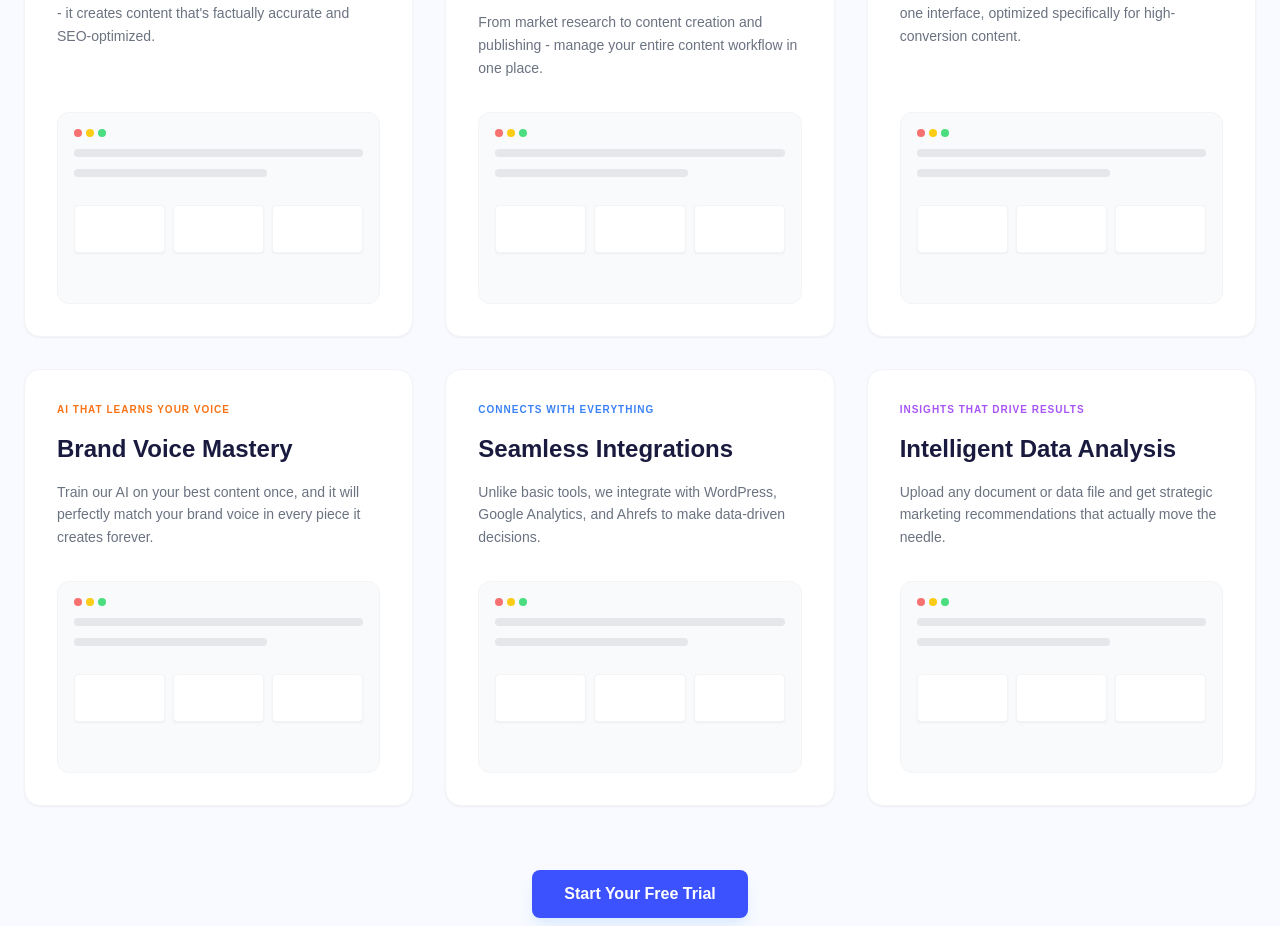
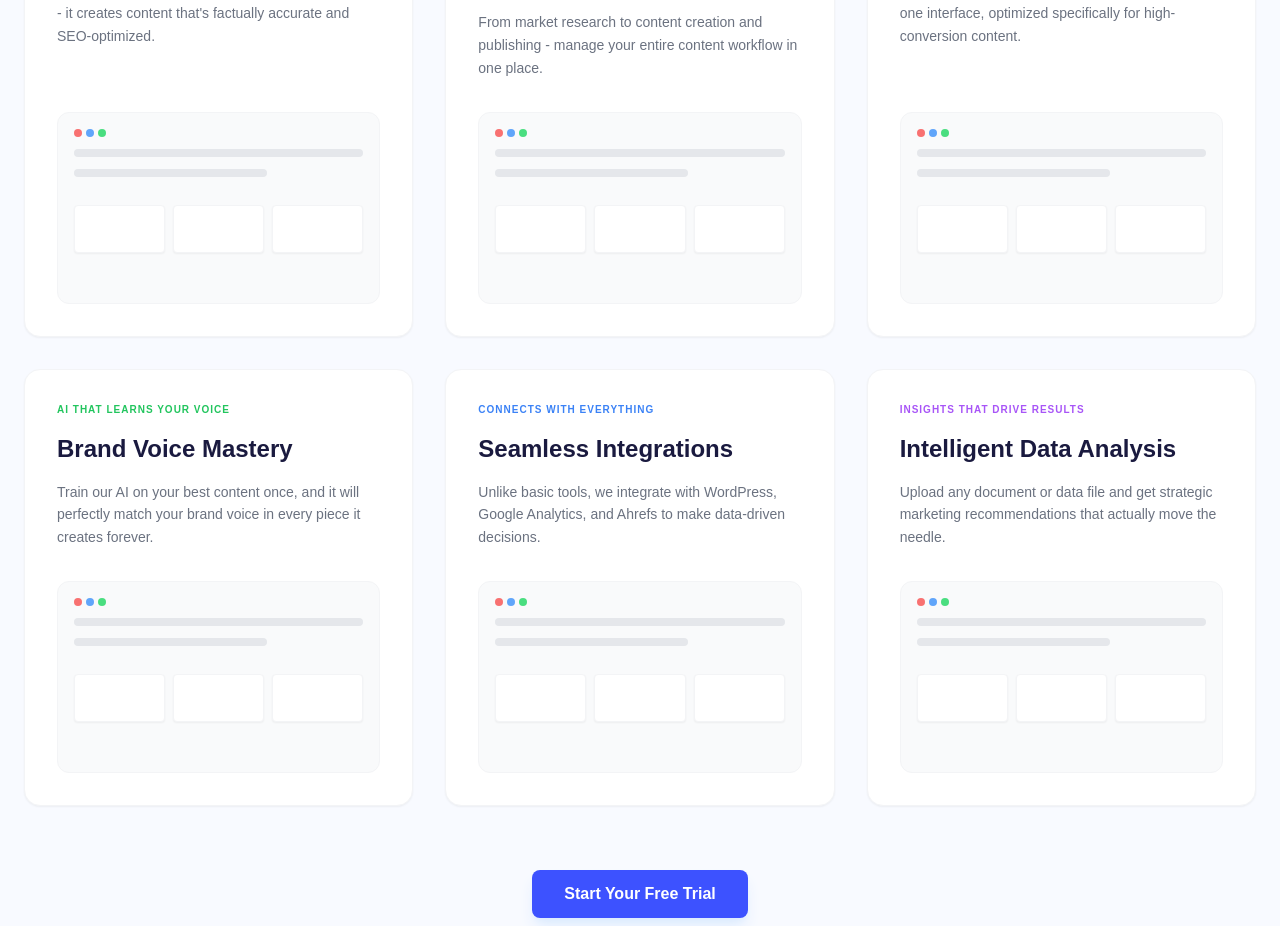
Before and after one commit to PRATIK-RAKTATE/blog-galaxy, a React (Vite) app in the folder client/: page / in a window 1280 px wide. Shown: the part 1590-2516 px from the top of the page. Built offline with nearby package versions, Linux system fonts and the light colour scheme.

Commit message:
chore(seo): fix visible color

```diff
--- a/client/src/components/Feature.jsx
+++ b/client/src/components/Feature.jsx
@@ -24,7 +24,7 @@
       badge: "AI THAT LEARNS YOUR VOICE",
       title: "Brand Voice Mastery",
       desc: "Train our AI on your best content once, and it will perfectly match your brand voice in every piece it creates forever.",
-      color: "text-orange-500",
+      color: "text-green-500",
     },
     {
       badge: "CONNECTS WITH EVERYTHING",
@@ -66,7 +66,7 @@
               <div className="mt-auto bg-gray-50 rounded-xl border border-gray-100 p-4 h-48 flex flex-col gap-3">
                 <div className="flex gap-1">
                   <div className="w-2 h-2 rounded-full bg-red-400"></div>
-                  <div className="w-2 h-2 rounded-full bg-yellow-400"></div>
+                  <div className="w-2 h-2 rounded-full bg-blue-400"></div>
                   <div className="w-2 h-2 rounded-full bg-green-400"></div>
                 </div>
                 <div className="w-full h-2 bg-gray-200 rounded-full"></div>
```
